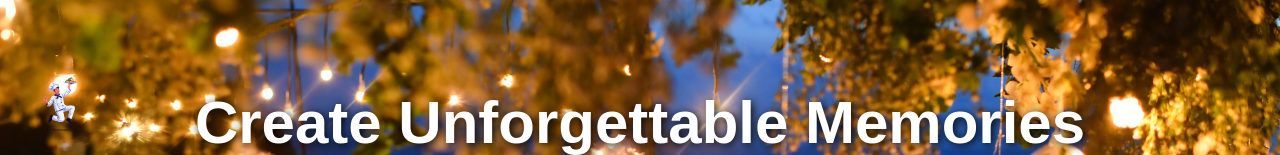
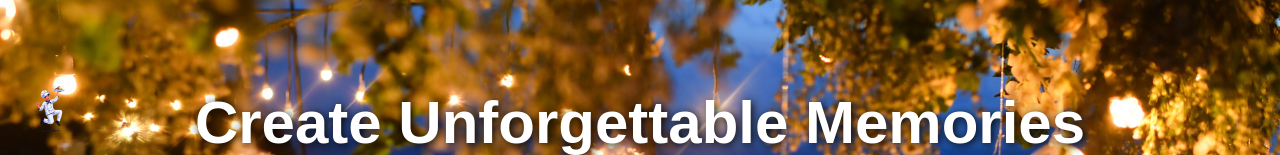
Before and after one commit to Abhiram-AVG/evoraevents, a plain HTML site: page index.html in a window 1280 px wide. Shown: the part 645-800 px from the top of the page. Drawn offline with Linux system fonts and the light colour scheme.

Commit message:
Add files via upload

```diff
--- a/index.html
+++ b/index.html
@@ -132,15 +132,25 @@ function closeContact() {
     document.getElementById("contactPopup").style.display = "none";
 }
 </script>
-    <img src="waiter.png" id="waiter" alt="Waiter">
+    <img src="waiter.png" id="waiter" alt="Chef">
 
-    <script>
+<script>
 window.addEventListener("scroll", function() {
-    let scrollPosition = window.scrollY;
+
+    let scrollTop = window.pageYOffset;
 
     let waiter = document.getElementById("waiter");
 
-    waiter.style.left = (scrollPosition / 2) + "px";
+    let pageWidth = window.innerWidth;
+
+    let move = (scrollTop / 5);
+
+    if(move > pageWidth){
+        move = pageWidth;
+    }
+
+    waiter.style.left = move + "px";
+
 });
 </script>
 
--- a/style.css
+++ b/style.css
@@ -242,11 +242,12 @@ margin-top:10px;
 
 .phone a:hover{
     color:white;
-}#waiter{
+}
+#waiter{
     position:fixed;
     bottom:20px;
     left:-150px;
-    width:120px;
+    width:100px;
     z-index:9999;
-    transition:left 0.2s linear;
+    pointer-events:none;
 }
```
